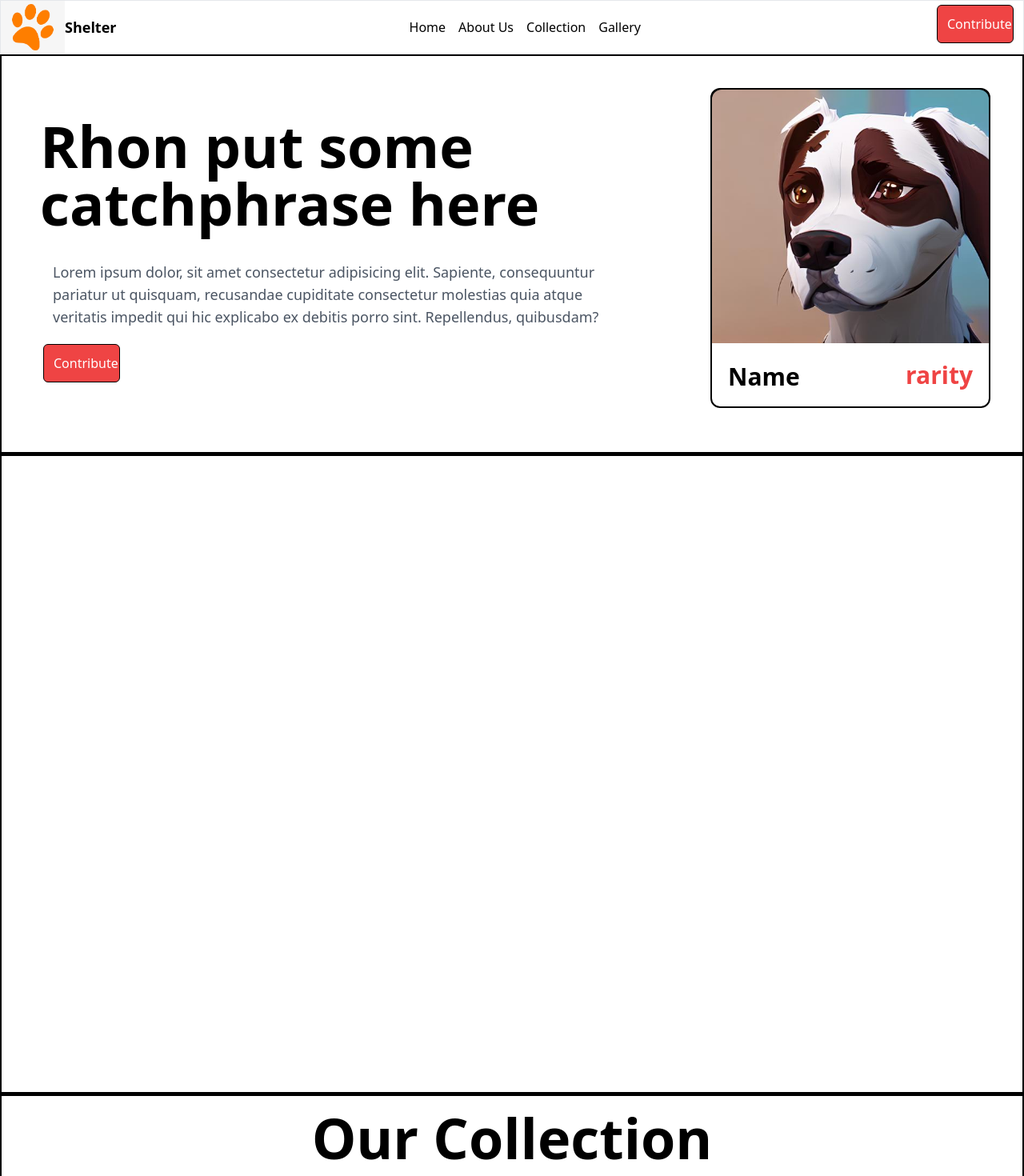
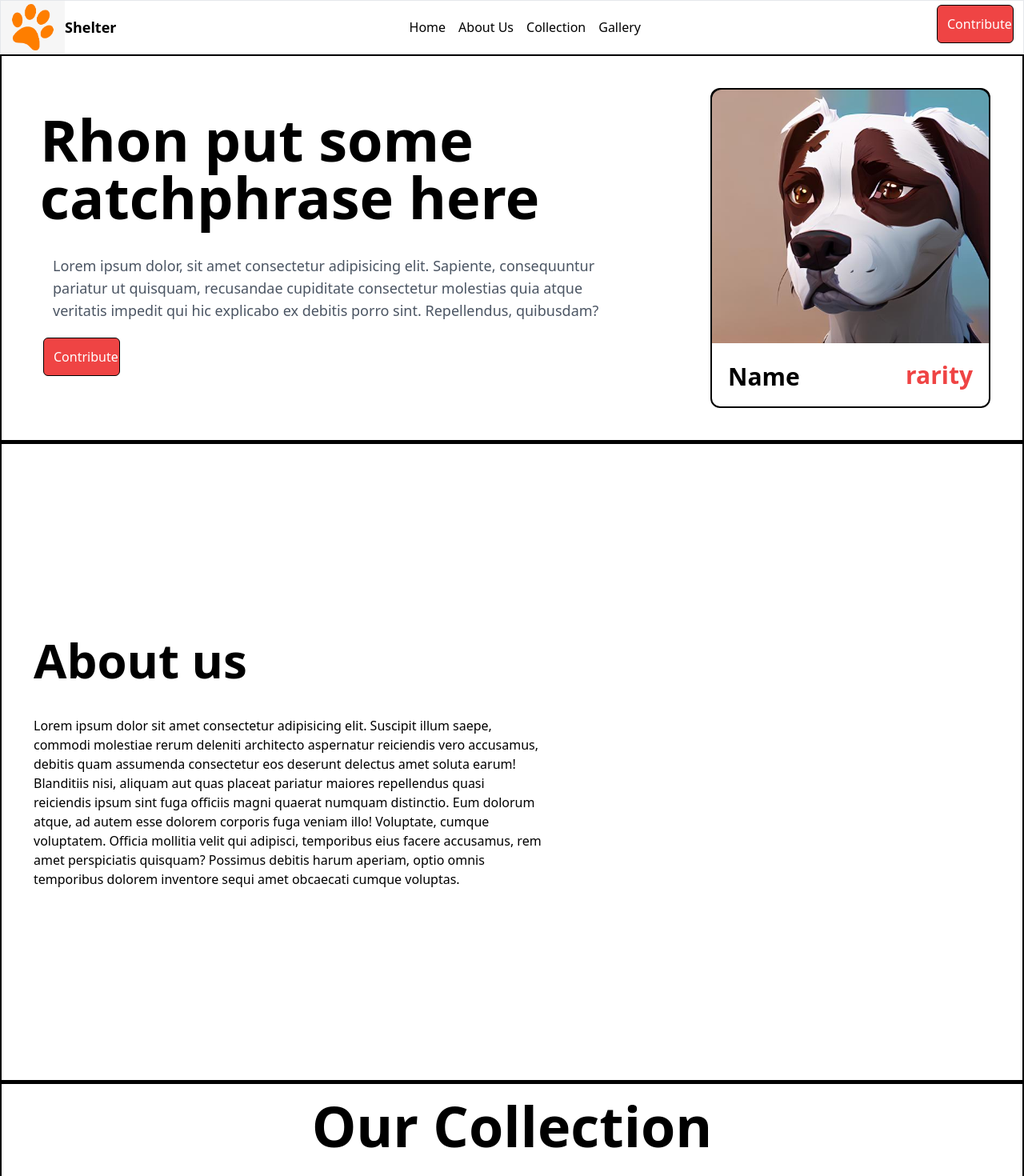
Before and after one commit to fal3n-4ngel/Project-Shelter, a Next.js app: page / in a window 1280 px wide. Shown: the top 1470 px of the page at 80% size. Built offline with nearby package versions, Linux system fonts and the light colour scheme.

Commit message:
add: about us page

```diff
--- a/src/pages/index.tsx
+++ b/src/pages/index.tsx
@@ -32,7 +32,7 @@ export default function Home() {
 
       <div className="border-2 border-black min-h-[100vh] relative ">
 
-        <div id="home" className=" text-black min-h-[500px] border-b-[5px] border-black  h-[60vh] flex justify-between pl-12">
+        <div id="home" className=" text-black border-b-[5px] border-black  min-h-[60vh] flex justify-between pl-12">
           <div className="max-w-[60%] flex flex-col  justify-center">
             <h1 className="mb-5 text-7xl font-bold">Rhon put some catchphrase here</h1>
             <p className="text-lg m-4 text-gray-600">Lorem ipsum dolor, sit amet consectetur adipisicing elit. Sapiente, consequuntur pariatur ut quisquam, recusandae cupiditate consectetur molestias quia atque veritatis impedit qui hic explicabo ex debitis porro sint. Repellendus, quibusdam?</p>
@@ -53,12 +53,15 @@ export default function Home() {
           </div>
         </div>
 
-        <div id="aboutUs" className="h-[100vh] border-b-[5px] border-black">
+        <div id="aboutUs" className="flex min-h-[100vh] border-b-[5px] border-black">
           <div>
 
           </div>
-          <div>
-
+          <div className="w-[50%] m-10 flex flex-col justify-center">
+            <h1 className="mb-10 text-6xl font-bold text-black">About us</h1>
+            <p className="text-black">Lorem ipsum dolor sit amet consectetur adipisicing elit. Suscipit illum saepe, commodi molestiae rerum deleniti architecto aspernatur reiciendis vero accusamus, debitis quam assumenda consectetur eos deserunt delectus amet soluta earum!
+            Blanditiis nisi, aliquam aut quas placeat pariatur maiores repellendus quasi reiciendis ipsum sint fuga officiis magni quaerat numquam distinctio. Eum dolorum atque, ad autem esse dolorem corporis fuga veniam illo!
+            Voluptate, cumque voluptatem. Officia mollitia velit qui adipisci, temporibus eius facere accusamus, rem amet perspiciatis quisquam? Possimus debitis harum aperiam, optio omnis temporibus dolorem inventore sequi amet obcaecati cumque voluptas.</p>
           </div>
         </div>
 
```
